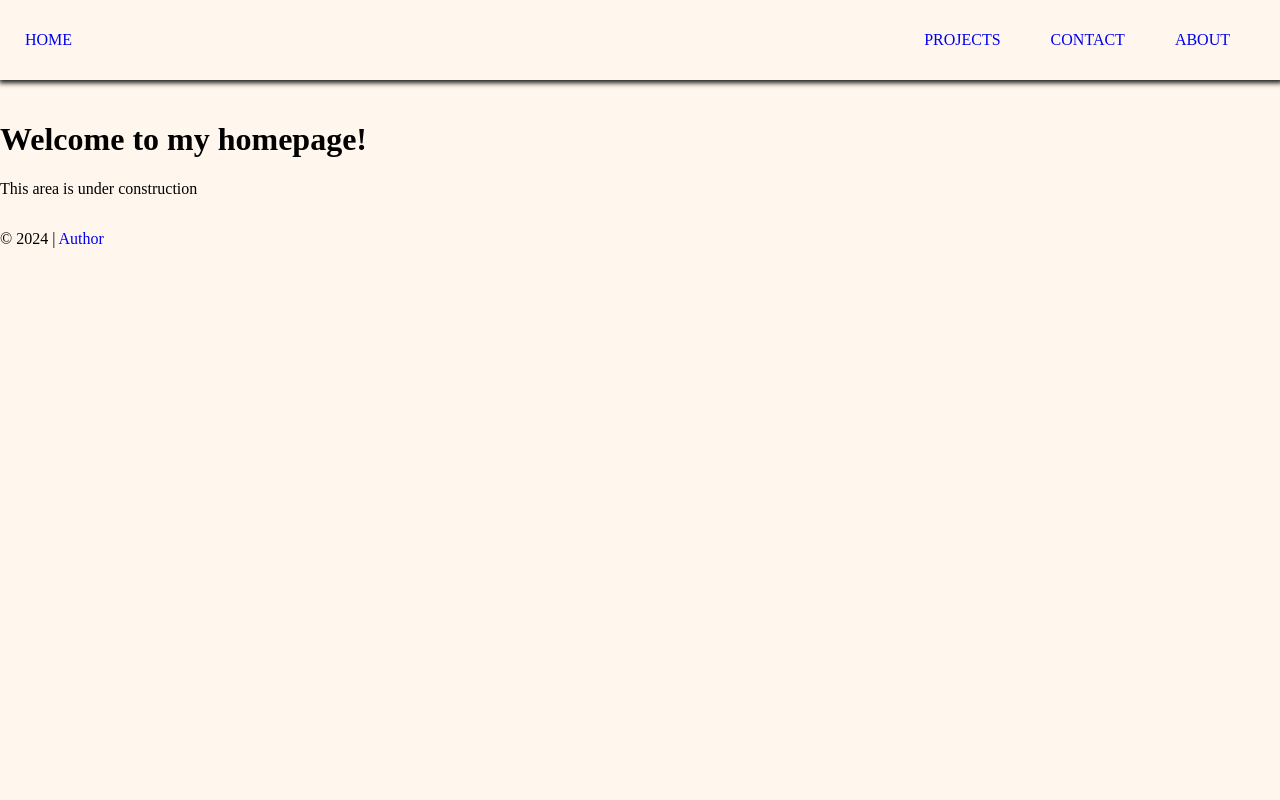
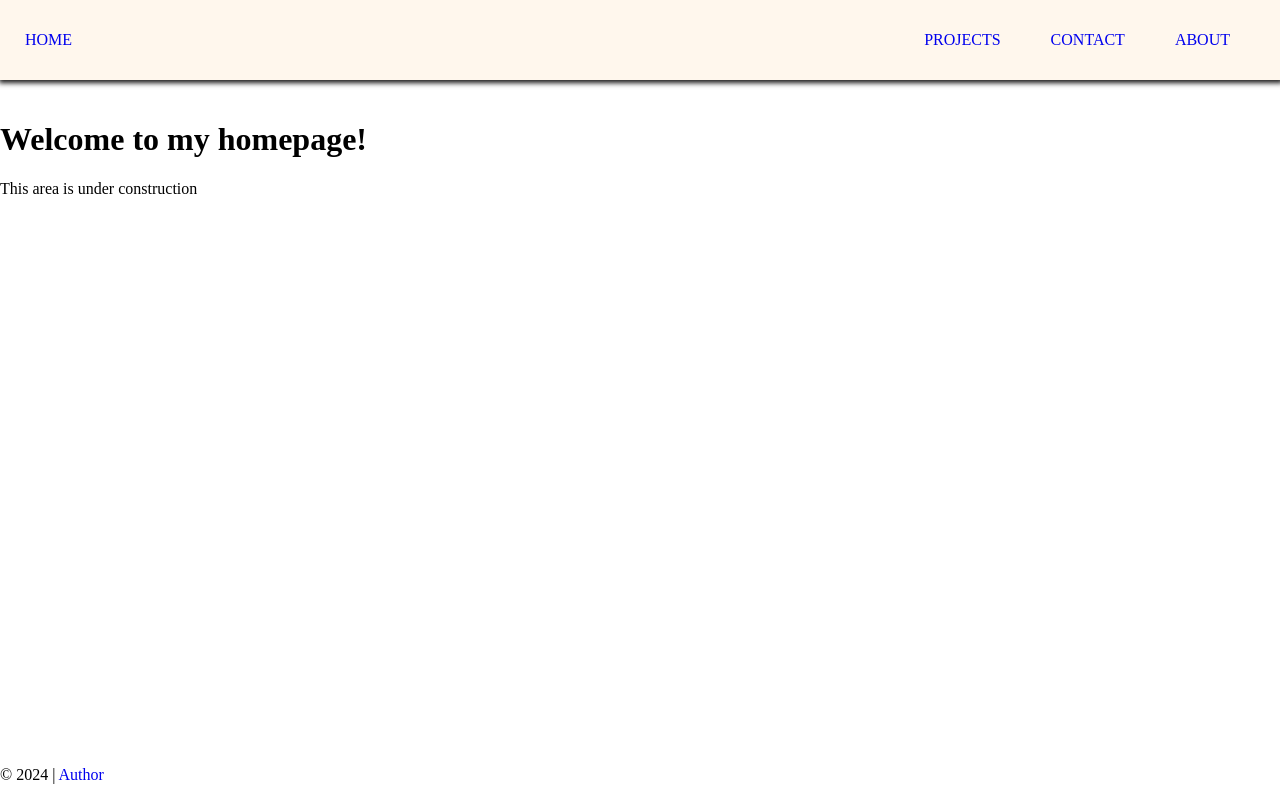
Before and after one commit to JonesInForCode/loafer-portfolio, a React (Vite) app: page / in a window 1280 px wide. Built offline with nearby package versions, Linux system fonts and the light colour scheme.

Commit message:
fixed the bugs!
I figured it out!!!!

```diff
--- a/src/App.css
+++ b/src/App.css
@@ -7,7 +7,6 @@ html,
 body {
     margin: 0;
     padding: 0;
-    background-color: #fff7ed;
 }
 a {
     text-decoration: none;
--- a/src/App.jsx
+++ b/src/App.jsx
@@ -4,6 +4,7 @@ import Home from './pages/Home'
 import Contact from './pages/Contact'
 import About from './pages/About'
 import Projects from './pages/Projects'
+import styles from './components/Layout.module.css'
 
 export default function App() {
   return (
--- a/src/components/Layout.jsx
+++ b/src/components/Layout.jsx
@@ -5,12 +5,17 @@ import Header from './Header'
 import Footer from './Footer'
 
 export default function Layout() {
-  console.log(styles)
   return (
     <div className={styles.siteWrapper}>
       <Header />
-      <Outlet className={styles.contentWindow} />
-      <Footer className={styles.pageFooter}/>
+
+      <main className={styles.contentWindow}>
+        <Outlet />
+      </main>
+
+      <div className={styles.pageFooter}>
+        <Footer />
+      </div>
     </div>
   )
 }
--- a/src/components/Layout.module.css
+++ b/src/components/Layout.module.css
@@ -8,7 +8,6 @@
 .contentWindow {
     flex: 1;
     min-height: calc(60vh);
-    background-color: black;
 }
 
 .pageFooter {
```
